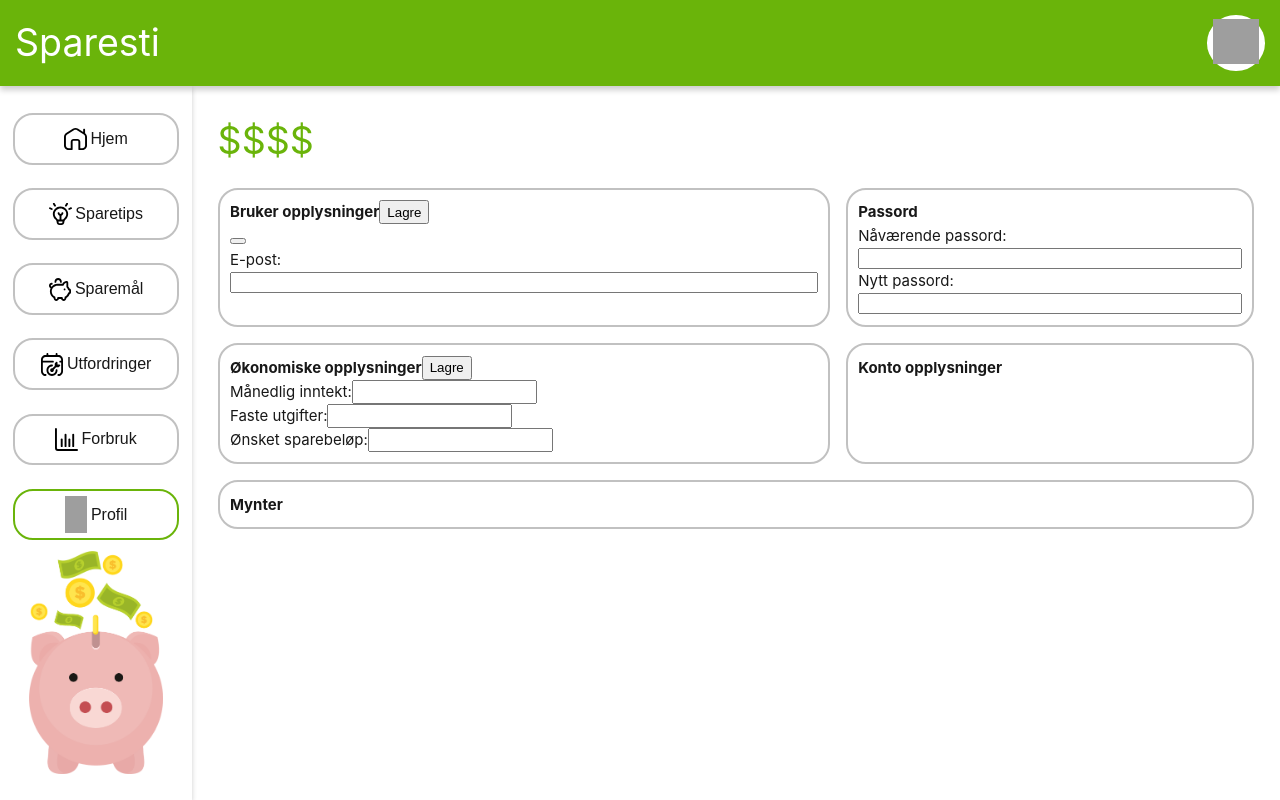
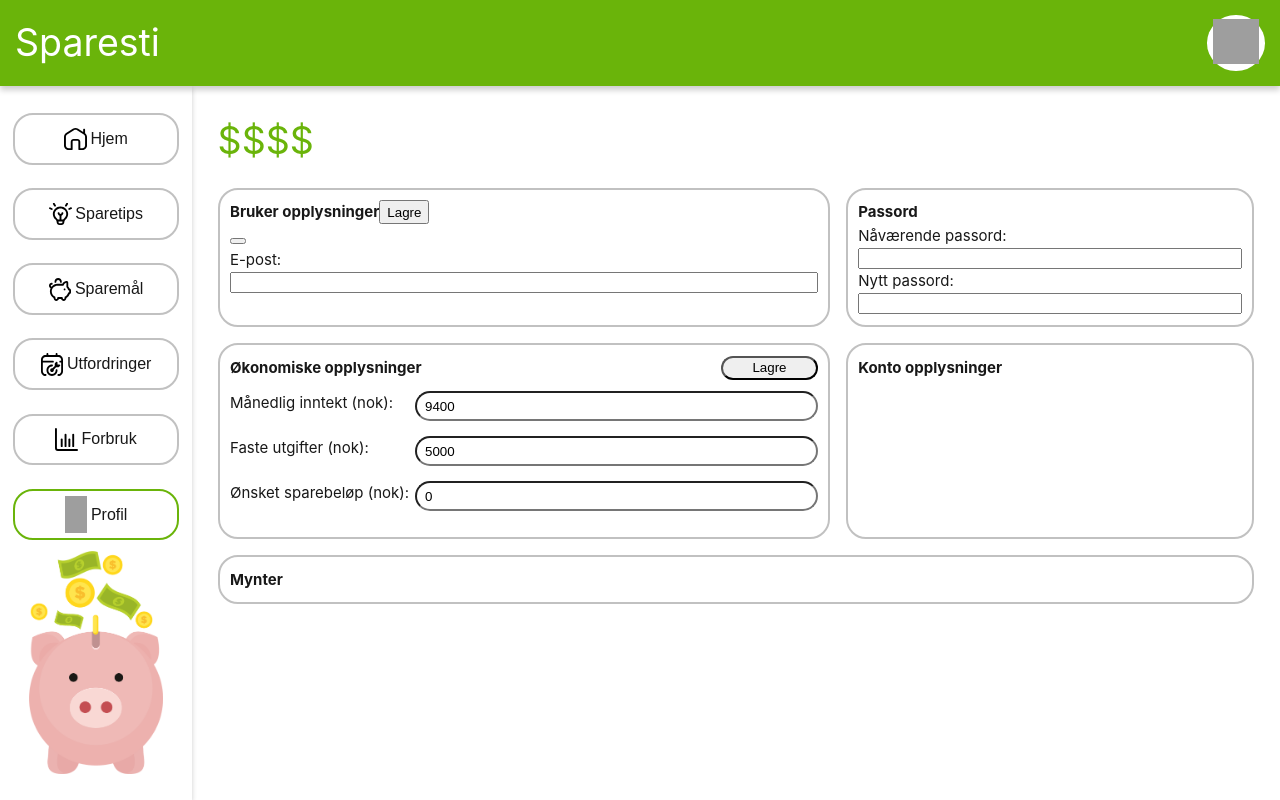
Before and after one commit to jensmjahle/Sparesti-frontend, a Vue app: page /homepage/profile in a window 1280 px wide. Built offline with nearby package versions, Linux system fonts and the light colour scheme; grey boxes are pictures that could not be loaded.

Commit message:
Created income component.

```diff
--- a/src/components/profile/IncomeInfo.vue
+++ b/src/components/profile/IncomeInfo.vue
@@ -1,29 +1,86 @@
 <script setup lang="ts">
 
+import { ref } from 'vue'
+
+const monthlyIncome = ref<number | string>(9400);
+const monthlySpending = ref<number | string>(5000);
+const monthlySaving = ref<number | string>(0)
+
+const monthlyIncomeError = ref<string|null>(null);
+const monthlySpendingError = ref<string|null>(null);
+const monthlySavingError = ref<string|null>(null);
+
+const checkInput = () => {
+  if (monthlyIncome.value === '' || isNaN(Number(monthlyIncome.value)) || Number(monthlyIncome.value) < 0) {
+    monthlyIncomeError.value = 'Vennligst oppgi en gyldig månedlig inntekt!';
+  } else {
+    monthlyIncomeError.value = null;
+  }
+
+  if (monthlySpending.value === '' || isNaN(Number(monthlySpending.value)) || Number(monthlySpending.value) < 0) {
+    monthlySpendingError.value = 'Vennligst oppgi gyldige faste utgifter!';
+  } else {
+    monthlySpendingError.value = null;
+  }
+
+  if (monthlySaving.value === '' || isNaN(Number(monthlySaving.value)) || Number(monthlySaving.value) < 0) {
+    monthlySavingError.value = 'Vennligst oppgi et gyldig ønsket sparebeløp!';
+  } else {
+    monthlySavingError.value = null;
+  }
+};
+const saveInput = async () => {
+  checkInput()
+  if(monthlyIncomeError.value == null
+    && monthlySpendingError.value == null
+    && monthlySavingError.value == null){
+    alert('Ok!')
+  }
+
+}
 </script>
 
 <template>
   <div class="income-info">
     <div class="header">
       <h3 class="title">Økonomiske opplysninger</h3>
-      <button class="submit-button">Lagre</button>
+      <button class="save-button" @click="saveInput">Lagre</button>
     </div>
+    <div class="input-fields">
 
-    <div class="input-fields">
-      <div class="input-collection">
-        <label>Månedlig inntekt: </label>
-        <input>
-
-      </div>
-      <div class="input-collection">
-        <label>Faste utgifter: </label>
-        <input>
-
+      <div class="description-collection">
+        <div class="description-box">
+          <h3 class="description">Månedlig inntekt (nok): </h3>
+        </div>
+        <div class="description-box">
+          <h3 class="description">Faste utgifter (nok):   </h3>
+        </div>
+        <div class="description-box">
+          <h3 class="description">Ønsket sparebeløp (nok): </h3>
+        </div>
       </div>
 
       <div class="input-collection">
-        <label>Ønsket sparebeløp: </label>
-        <input>
+        <div class="input">
+          <input class="input-field" :class="{'error': monthlyIncomeError}" v-model="monthlyIncome">
+          <div class="alert-box">
+            <h3 v-if="monthlyIncomeError" class="error-message">{{monthlyIncomeError}}</h3>
+          </div>
+        </div>
+
+        <div class="input">
+          <input class="input-field" :class="{'error': monthlySpendingError}" v-model="monthlySpending">
+          <div class="alert-box">
+            <h3 v-if="monthlySpendingError" class="error-message">{{monthlySpendingError}}</h3>
+          </div>
+        </div>
+
+        <div class="input">
+          <input class="input-field" :class="{'error': monthlySavingError}" v-model="monthlySaving">
+          <div class="alert-box">
+            <h3 v-if="monthlySavingError" class="error-message">{{monthlySavingError}}</h3>
+          </div>
+        </div>
 
       </div>
 
@@ -37,25 +94,99 @@
 .income-info{
   display: flex;
   flex-direction: column;
+  width: 100%;
+  height: 100%;
 }
 
 .header{
   display: flex;
   flex-direction: row;
+  width: 100%;
+  place-content: space-between;
 }
 
 .title{
   font-weight: bold;
 }
 
+.save-button{
+  border-radius: 20px;
+  padding-right: 5.0%;
+  padding-left: 5.0%;
+}
+
 .input-fields{
   display: flex;
+  flex-direction: row;
+
+  height: 100%;
+  width: 100%;
+  padding-top: 2.0%;
+
+  gap: 1.0%;
+
+}
+
+.description-collection{
+  display: flex;
   flex-direction: column;
+  place-content: space-between;
+}
+
+.description-box{
+  display: flex;
+  flex-direction: column;
+  width: 100%;
+  height: calc(100%/3);
 }
 
 .input-collection{
+  flex: 1;
+  width: 100%;
+  height: 100%;
   display: flex;
-  flex-direction: row;
+  flex-direction: column;
+  place-content: space-between;
+}
+
+.input{
+  display: flex;
+  flex-direction: column;
+
+  width: 100%;
+  height: calc(100%/3);
+}
+
+.input-field{
+  width: 100%;
+  height: 50%;
+  border-radius: 20px;
+  min-height: 30px;
+  padding-left: 2.0%;
+}
+
+.alert-box{
+  display: flex;
+  flex-direction: column;
+  place-items: center;
+
+  width: 100%;
+  height: 50%;
+  min-height: 1rem;
+}
+
+.error{
+  border-color: var(--color-border-error);
+}
+
+.error-message{
+  color: var(--color-text-error);
+}
+
+@media only screen and (max-width: 1000px){
+  .input-fields{
+    padding-top: 1.0%;
+  }
 }
 
 </style>
```
